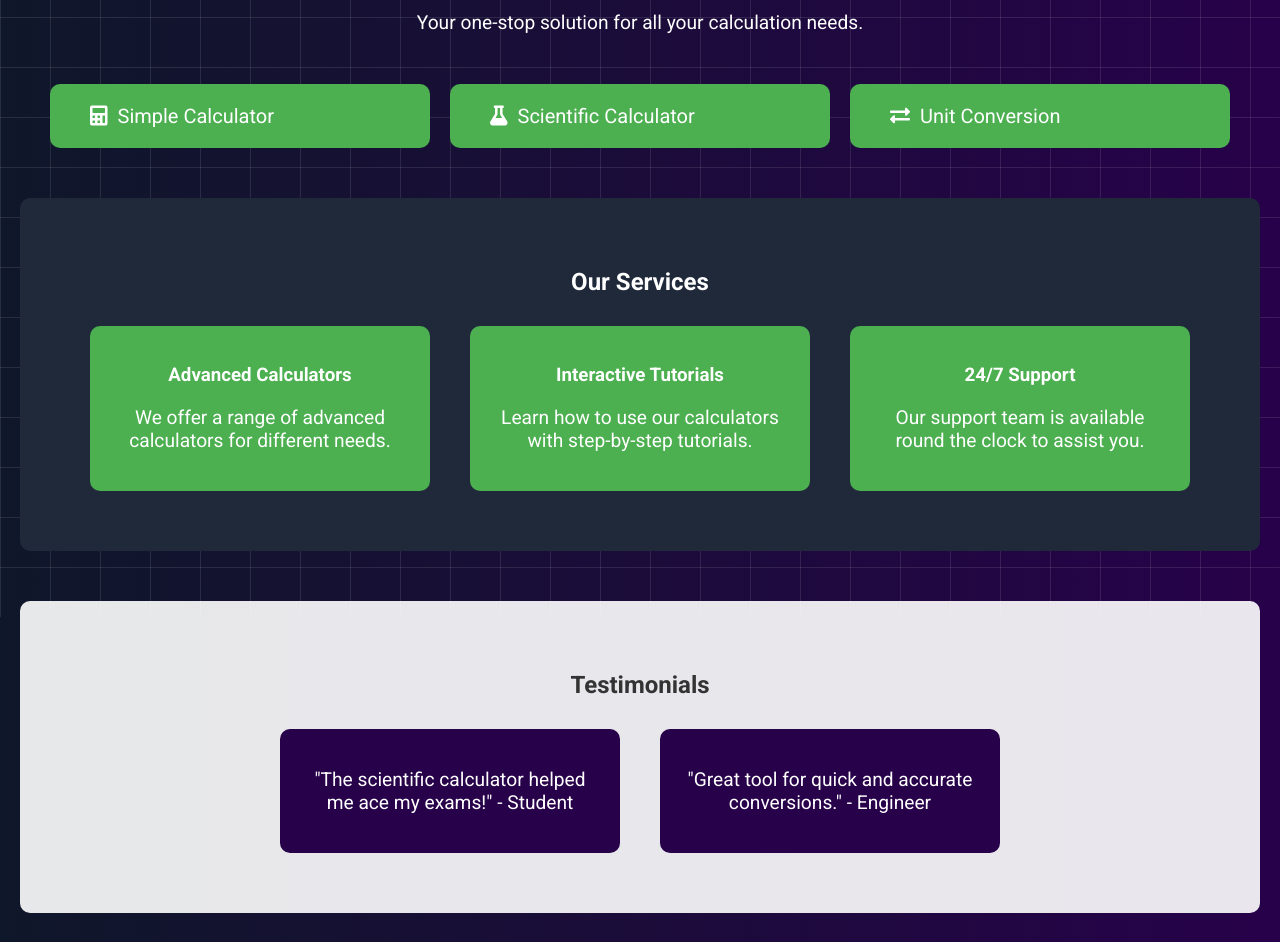
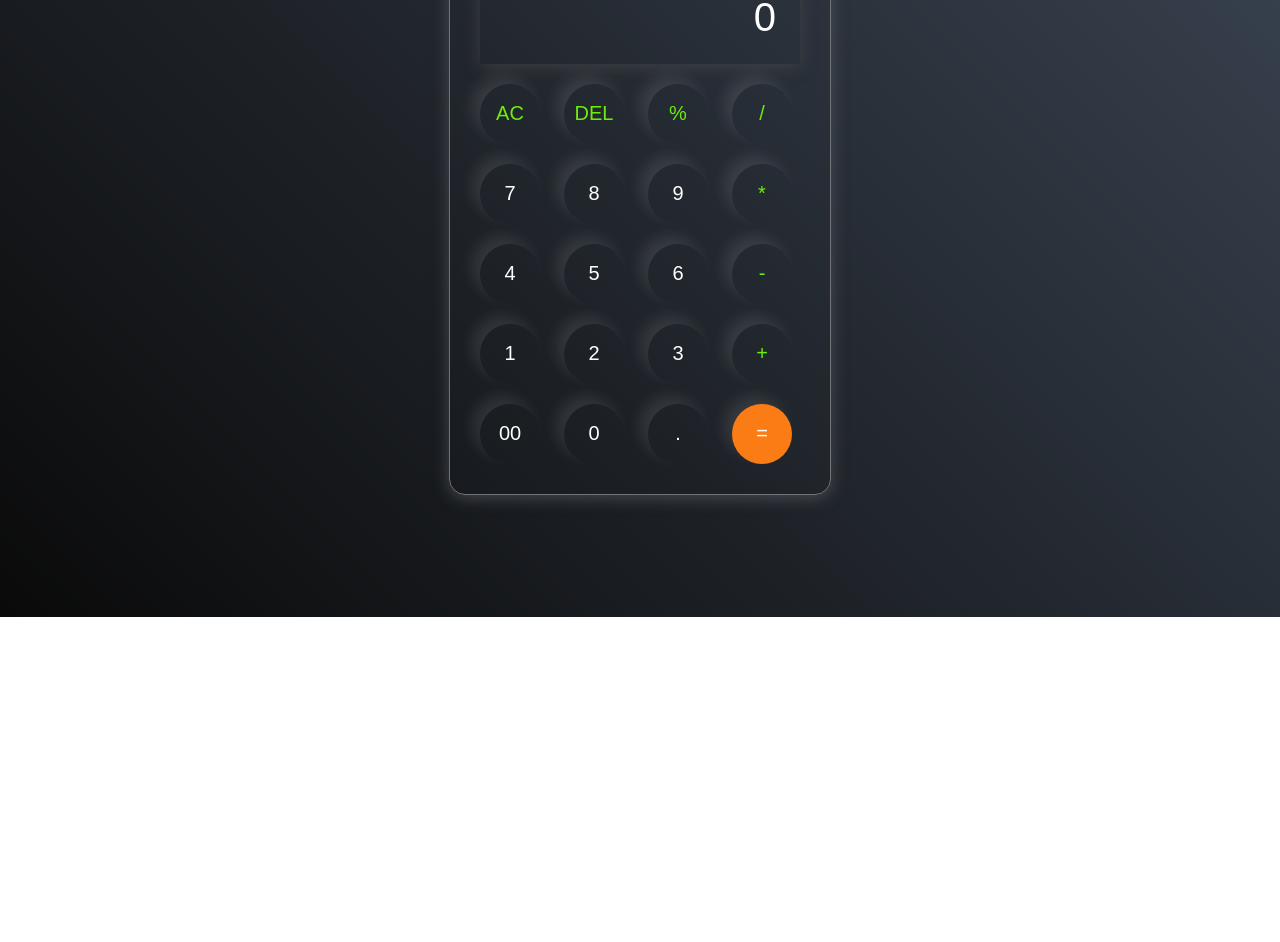
Before and after one commit to rajanSoni0/calculator-Temp, a plain HTML site: page index.html in a window 1280 px wide. Shown: the part 183-1125 px from the top of the page. After the commit the page ends 800 px from the top, so only its background shows below. Drawn offline with Linux system fonts and the light colour scheme.

Commit message:
Add files via upload

```diff
--- a/index.html
+++ b/index.html
@@ -3,87 +3,44 @@
 <head>
     <meta charset="UTF-8">
     <meta name="viewport" content="width=device-width, initial-scale=1.0">
-    <title>Calculator Home Page</title>
-    <link rel="stylesheet" href="https://cdnjs.cloudflare.com/ajax/libs/font-awesome/5.15.3/css/all.min.css">
-    <link rel="stylesheet" href="styles.css">
+    <title>Simple Calculator</title>
+    <link rel="stylesheet" href="style.css">
+
 </head>
 <body>
-    <nav>
-        <div class="nav-container">
-            <div class="logo">
-                <img src="logo.png" alt="CalcHub Logo">
-                CalcHub
-            </div>
-            <ul class="nav-links">
-                <li><a href="#converters">Converters</a></li>
-                <li><a href="#about">About Us</a></li>
-            </ul>
+    <div class="calculator">
+        <input type="text" placeholder="0" id="inputBox">
+        <div>
+            <button class="ope">AC</button>
+            <button class="ope">DEL</button>
+            <button class="ope">%</button>
+            <button class="ope">/</button>
         </div>
-    </nav>
-    <header>
-        <h1>Welcome to the Calculator Home Page</h1>
-        <p>Your one-stop solution for all your calculation needs.</p>
-    </header>
-    <div id="converters" class="container">
-        <a href="cal.html" class="button"><i class="fas fa-calculator"></i> Simple Calculator</a>
-        <a href="scientific_calculator.html" class="button"><i class="fas fa-flask"></i> Scientific Calculator</a>
-        <a href="unit_conversion.html" class="button"><i class="fas fa-exchange-alt"></i> Unit Conversion</a>
+        <div>
+            <button>7</button>
+            <button>8</button>
+            <button>9</button>
+            <button class="ope">*</button>
+        </div>
+        <div>
+            <button>4</button>
+            <button>5</button>
+            <button>6</button>
+            <button class="ope">-</button>
+        </div>
+        <div>
+            <button>1</button>
+            <button>2</button>
+            <button>3</button>
+            <button class="ope">+</button>
+        </div>
+        <div>
+            <button>00</button>
+            <button>0</button>
+            <button>.</button>
+            <button class="eqlbtn">=</button>
+        </div>
     </div>
-    <section id="services">
-        <h2>Our Services</h2>
-        <div class="service-container">
-            <div class="service">
-                <h3>Advanced Calculators</h3>
-                <p>We offer a range of advanced calculators for different needs.</p>
-            </div>
-            <div class="service">
-                <h3>Interactive Tutorials</h3>
-                <p>Learn how to use our calculators with step-by-step tutorials.</p>
-            </div>
-            <div class="service">
-                <h3>24/7 Support</h3>
-                <p>Our support team is available round the clock to assist you.</p>
-            </div>
-        </div>
-    </section>
-
-    <section id="testimonials">
-        <h2>Testimonials</h2>
-        <div class="testimonials-container">
-            <div class="testimonial">
-                <p>"The scientific calculator helped me ace my exams!" - Student</p>
-            </div>
-            <div class="testimonial">
-                <p>"Great tool for quick and accurate conversions." - Engineer</p>
-            </div>
-        </div>
-    </section>
-
-    <section id="about">
-        <h2>About Us</h2>
-        <p>We are a team of passionate developers who created this calculator hub to make your calculations easier. Meet our team:</p>
-        <div class="team">
-            <div class="team-member">
-                <img src="person1.jpg" alt="Person 1">
-                <p>Rajan Soni</p>
-            </div>
-            <div class="team-member">
-                <img src="person2.jpg" alt="Person 2">
-                <p>Raj Wardhan Singh</p>
-            </div>
-            <div class="team-member">
-                <img src="person3.jpg" alt="Person 3">
-                <p>Satyam</p>
-            </div>
-            <div class="team-member">
-                <img src="person4.jpg" alt="Person 4">
-                <p>Sushant Kumar Singh</p>
-            </div>
-        </div>
-    </section>
-    <footer>
-        <p>&copy; 2024 Calculator Hub. All rights reserved.</p>
-    </footer>
-    <script src="scripts.js"></script>
+    <script src="script.js"></script>
 </body>
 </html>
```
